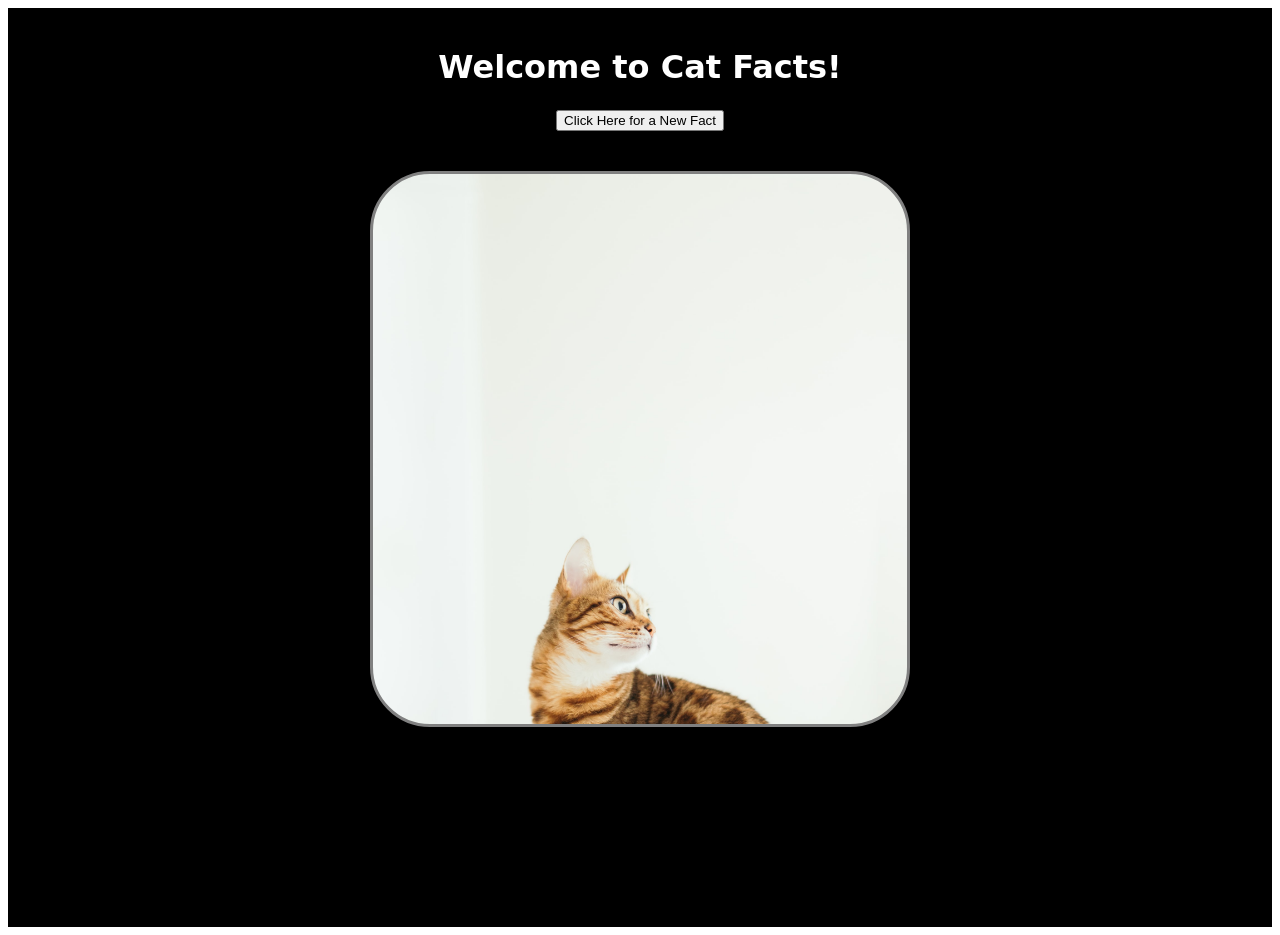
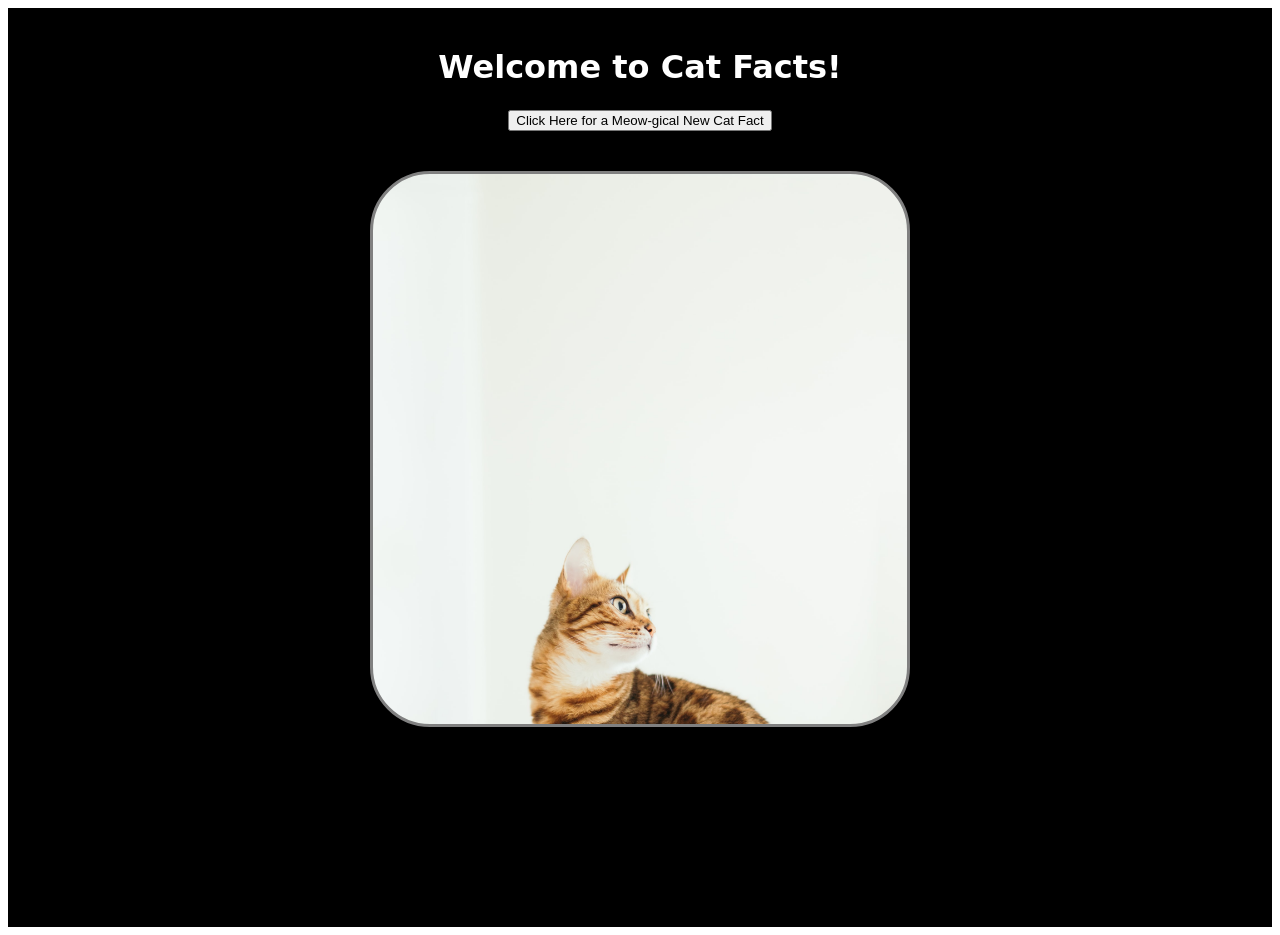
Before and after one commit to shelleyclem/catFactsAPI, a plain HTML site: page index.html in a window 1280 px wide. Drawn offline with Linux system fonts and the light colour scheme; a web font is replaced by a local one.

Commit message:
changed button text

```diff
--- a/index.html
+++ b/index.html
@@ -13,7 +13,7 @@
     <div class="wrapper">
     <h1>Welcome to Cat Facts!</h1>
     <div class="conatiner">
-        <button class="submitButton" id="button" type="submit">Click Here for a New Fact</button>
+        <button class="submitButton" id="button" type="submit">Click Here for a Meow-gical New Cat Fact</button>
     </div>
     <div class="results">
         <section>
--- a/style.css
+++ b/style.css
@@ -12,6 +12,7 @@ h1 {
     margin-top: 5vh;
     margin-bottom: 3vh;
 }
+
 
 section {
 
```
